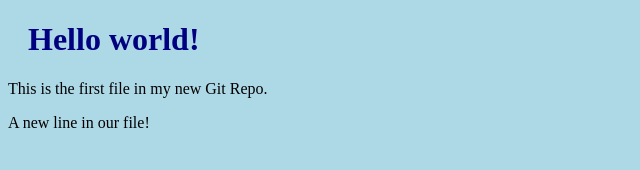
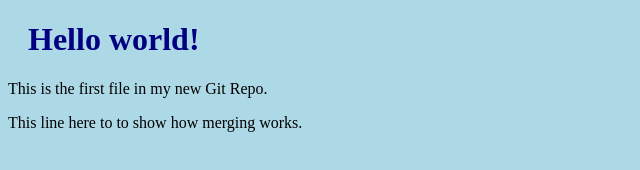
Before and after one commit to Mounikapogakula/hello-world, a plain HTML site: page index.html in a window 1280 px wide. Shown: the whole page, without its empty margins (0-640 px from the left). Drawn offline with Linux system fonts and the light colour scheme.

Commit message:
updated index.html with emergency fix

```diff
--- a/index.html
+++ b/index.html
@@ -8,7 +8,7 @@
 
 <h1>Hello world!</h1>
 <p>This is the first file in my new Git Repo.</p>
-<p>A new line in our file!</p>
+<p>This line here to to show how merging works.</p>
 
 </body>
 </html>
```
